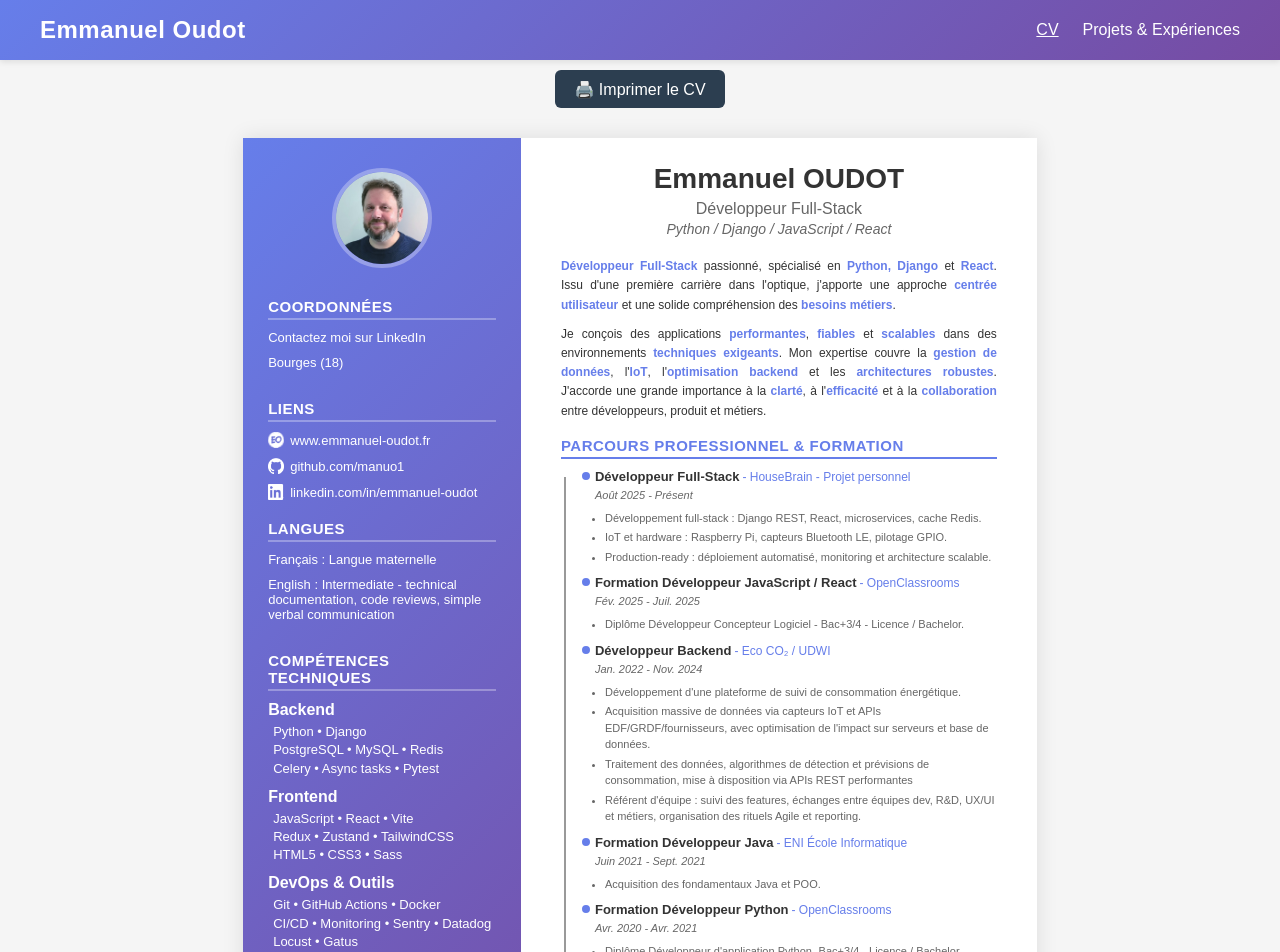
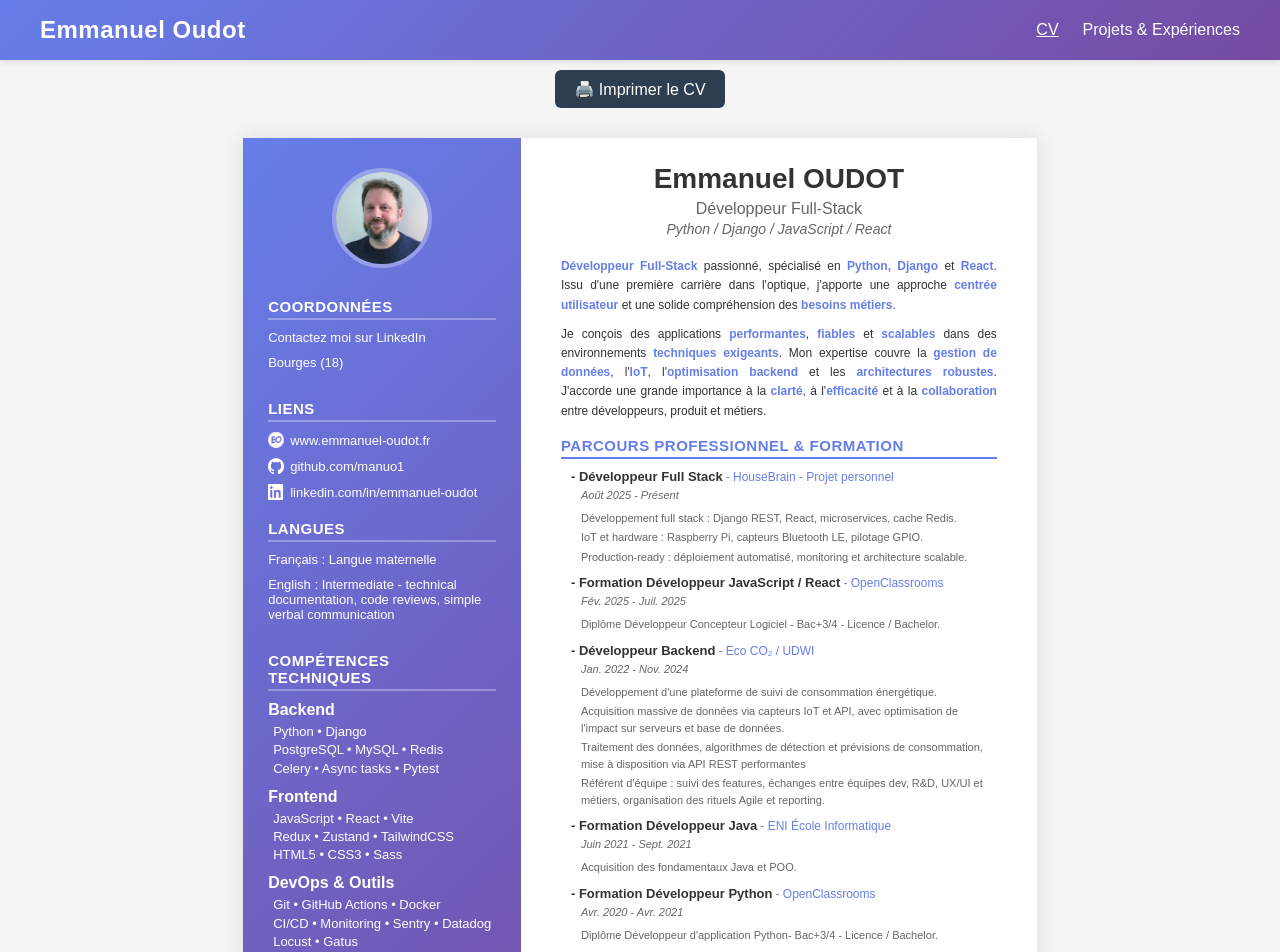
Before and after one commit to manuo1/job-search-portfolio, a React (Vite) app: page / in a window 1280 px wide. Shown: the top 952 px of the page. Built offline with nearby package versions, Linux system fonts and the light colour scheme.

Commit message:
refactor(cv): improve ATS compatibility of the career timeline section

```diff
--- a/src/components/Cv/CareerTimelineSection.jsx
+++ b/src/components/Cv/CareerTimelineSection.jsx
@@ -4,17 +4,17 @@ import styles from "./CareerTimelineSection.module.scss";
 const timeline = [
   {
     date: "Août 2025 - Présent",
-    title: "Développeur Full-Stack",
+    title: "- Développeur Full Stack",
     company: "HouseBrain - Projet personnel",
     description: [
-      "Développement full-stack : Django REST, React, microservices, cache Redis.",
+      "Développement full stack : Django REST, React, microservices, cache Redis.",
       "IoT et hardware : Raspberry Pi, capteurs Bluetooth LE, pilotage GPIO.",
       "Production-ready : déploiement automatisé, monitoring et architecture scalable.",
     ],
   },
   {
     date: "Fév. 2025 - Juil. 2025",
-    title: "Formation Développeur JavaScript / React",
+    title: "- Formation Développeur JavaScript / React",
     company: "OpenClassrooms",
     description: [
       "Diplôme Développeur Concepteur Logiciel - Bac+3/4 - Licence / Bachelor.",
@@ -22,24 +22,24 @@ const timeline = [
   },
   {
     date: "Jan. 2022 - Nov. 2024",
-    title: "Développeur Backend",
+    title: "- Développeur Backend",
     company: "Eco CO₂ / UDWI",
     description: [
       "Développement d'une plateforme de suivi de consommation énergétique.",
-      "Acquisition massive de données via capteurs IoT et APIs EDF/GRDF/fournisseurs, avec optimisation de l'impact sur serveurs et base de données.",
-      "Traitement des données, algorithmes de détection et prévisions de consommation, mise à disposition via APIs REST performantes",
+      "Acquisition massive de données via capteurs IoT et API, avec optimisation de l'impact sur serveurs et base de données.",
+      "Traitement des données, algorithmes de détection et prévisions de consommation, mise à disposition via API REST performantes",
       "Référent d'équipe : suivi des features, échanges entre équipes dev, R&D, UX/UI et métiers, organisation des rituels Agile et reporting.",
     ],
   },
   {
     date: "Juin 2021 - Sept. 2021",
-    title: "Formation Développeur Java",
+    title: "- Formation Développeur Java",
     company: "ENI École Informatique",
     description: ["Acquisition des fondamentaux Java et POO."],
   },
   {
     date: "Avr. 2020 - Avr. 2021",
-    title: "Formation Développeur Python",
+    title: "- Formation Développeur Python",
     company: "OpenClassrooms",
     description: [
       "Diplôme Développeur d'application Python- Bac+3/4 - Licence / Bachelor.",
@@ -47,7 +47,7 @@ const timeline = [
   },
   {
     date: "Juin 2000 - Janv. 2020",
-    title: "Opticien - Directeur de magasin",
+    title: "- Opticien - Directeur de magasin",
     description: [
       "Management et gestion commerciale.",
       "Communication, écoute et analyse des besoins clients.",
--- a/src/components/Cv/CareerTimelineSection.module.scss
+++ b/src/components/Cv/CareerTimelineSection.module.scss
@@ -12,38 +12,12 @@
 
 .timeline {
   position: relative;
-  padding-left: 24px;
-
-  // Ligne verticale continue
-  &::before {
-    content: "";
-    position: absolute;
-    left: 3px;
-    top: 8px;
-    bottom: 0;
-    width: 2px;
-    background-color: vars.$cv-color-text-light;
-  }
 }
 
 .timelineItem {
   position: relative;
   margin-bottom: vars.$cv-spacing-md;
   padding-left: vars.$cv-spacing-md;
-
-  // Point de la timeline
-  &::before {
-    content: "";
-    position: absolute;
-    left: -5px;
-    top: 1px;
-    width: 8px;
-    height: 8px;
-    border-radius: 50%;
-    background-color: vars.$cv-color-primary;
-    border: 2px solid vars.$cv-color-background;
-    z-index: 1;
-  }
 
   &:last-child {
     margin-bottom: 0;
@@ -79,13 +53,14 @@
   @include mixins.text-muted;
   font-style: italic;
   margin-top: 2px;
+  padding-left: 10px;
 }
 
 .description {
   @include mixins.text-muted;
   margin-top: vars.$cv-spacing-sm;
   padding-left: vars.$cv-spacing-md;
-  list-style: disc;
+  list-style: None;
 
   li {
     margin-bottom: vars.$cv-spacing-xs;
```
